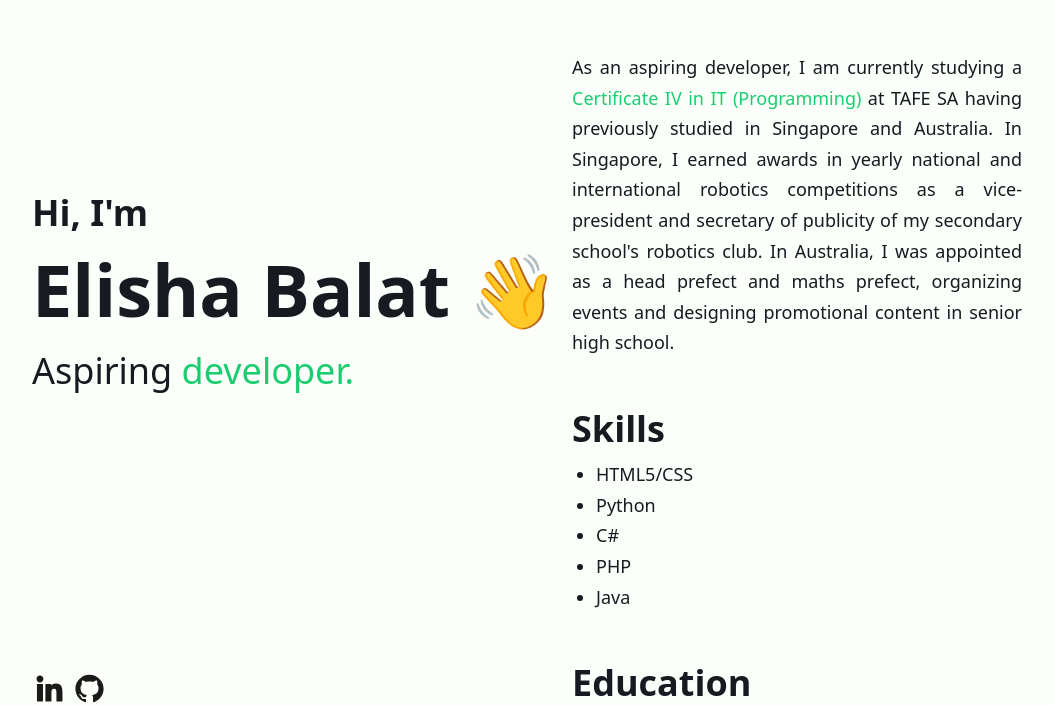
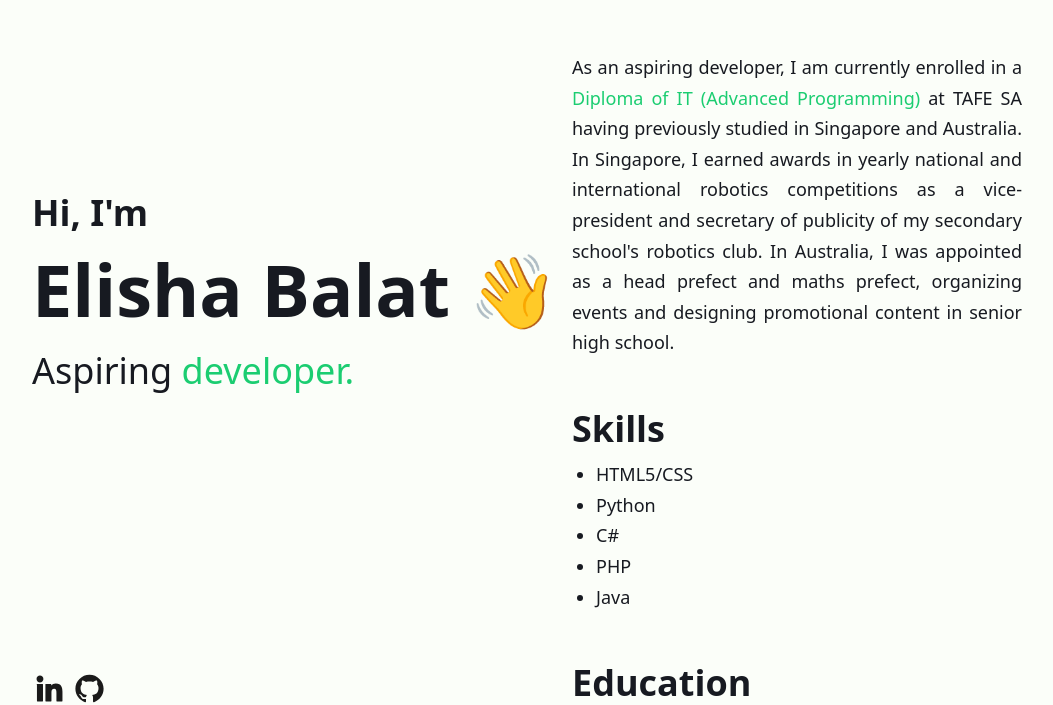
Before and after one commit to elisha-b/portfolio, a React (Vite) app: page / in a window 1280 px wide. Shown: the part 108-813 px from the top of the page, without its empty margins (98-1151 px from the left). Built offline with nearby package versions, Linux system fonts and the light colour scheme.

Commit message:
Tweaked introduction

```diff
--- a/src/App.jsx
+++ b/src/App.jsx
@@ -21,7 +21,7 @@ function App() {
         {/* Information */}
         <div className="info">
           <div>
-            <p class="text-justify">As an aspiring developer, I am currently studying a <span className="highlight">Certificate IV in IT (Programming)</span>  at TAFE SA having previously studied in Singapore and Australia. In Singapore, I earned awards in yearly national and international robotics competitions as a vice-president and secretary of publicity of my secondary school's robotics club. In Australia, I was appointed as a head prefect and maths prefect, organizing events and designing promotional content in senior high school.</p>
+            <p class="text-justify">As an aspiring developer, I am currently enrolled in a <span className="highlight">Diploma of IT (Advanced Programming)</span>  at TAFE SA having previously studied in Singapore and Australia. In Singapore, I earned awards in yearly national and international robotics competitions as a vice-president and secretary of publicity of my secondary school's robotics club. In Australia, I was appointed as a head prefect and maths prefect, organizing events and designing promotional content in senior high school.</p>
           </div>
           <div>
             <h2 class="text-[36px] mt-10 font-semibold">Skills</h2>
```
